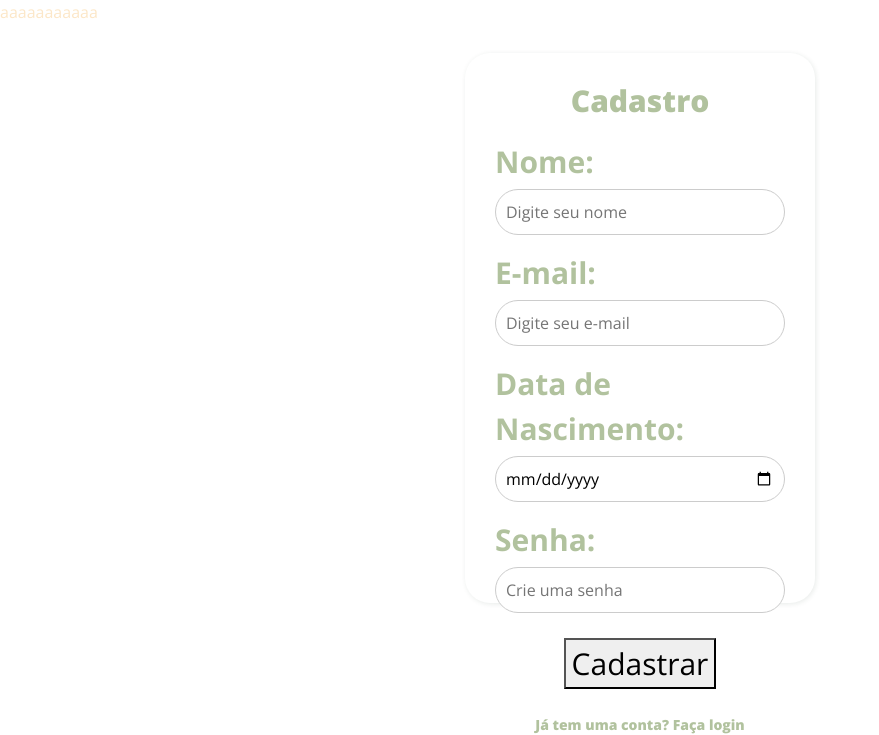
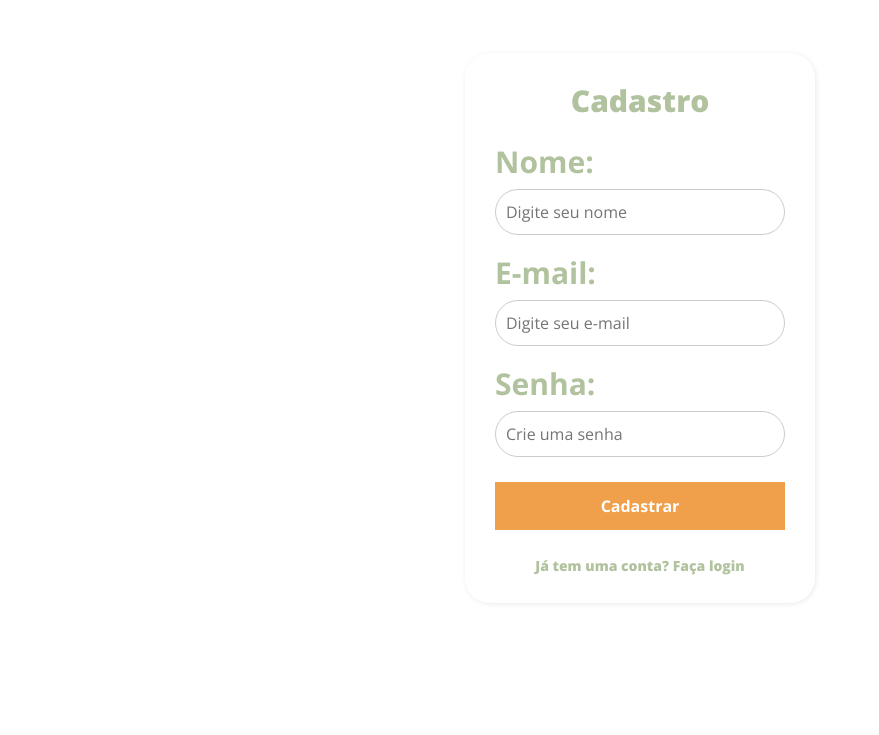
Before and after one commit to valdomg/Hotel_Eng, a Flask app: template templates/cadastroUsuario.html in a window 1280 px wide. Shown: the part 72-807 px from the top of the page, without its empty margins (0-879 px from the left). After the commit the page ends 676 px from the top, so only its background shows below. Run offline with Flask 3, Linux system fonts and the light colour scheme; the template is opened without the code that fills it, so the values that code supplies are empty; some libraries are stand-ins or nearby versions.

Commit message:
criação da rota de cadasro e correções css

```diff
--- a/app.py
+++ b/app.py
@@ -199,6 +199,36 @@ def logout():
 Rota de cadastro
 Paulo Braga
 '''
+@app.route("/cadastro", methods=["GET", "POST"])
+def cadastro():
+    if request.method == "GET":
+        return render_template("cadastroUsuario.html")
+
+    elif request.method == "POST":
+        nome = request.form['nome']
+        email = request.form['email']
+        senha = request.form['senha']
+
+        cursor = MYSQL_CONNECTION.cursor(dictionary=True)
+
+        # Verifica se o e-mail já está cadastrado
+        cursor.execute("SELECT * FROM users WHERE email = %s", (email,))
+        usuario_existente = cursor.fetchone()
+
+        if usuario_existente:
+            cursor.close()
+            return "Erro: Este e-mail já está cadastrado!"
+
+        # Inserindo novo usuário
+        query = "INSERT INTO users (nome, email, senha) VALUES (%s, %s, %s)"
+        cursor.execute(query, (nome, email, senha))
+
+        MYSQL_CONNECTION.commit()
+        cursor.close()
+
+        return redirect(url_for('login'))
+
+
 
 '''
 Rota de recuperação de senha
--- a/templates/cadastroUsuario.html
+++ b/templates/cadastroUsuario.html
@@ -14,6 +14,9 @@
 
   <!-- Importação do arquivo de estilos CSS personalizado -->
   <link rel="stylesheet" href="{{ url_for('static', filename='css/styles.css') }}">
+
+
+
 </head>
 
 <body>
@@ -74,20 +77,15 @@
           </div>
 
           <div class="item-form">
-            <label for="data_nascimento">Data de Nascimento:</label>
-            <input type="date" id="data_nascimento" name="data_nascimento" required>
-          </div>
-
-          <div class="item-form">
             <label for="senha">Senha:</label>
             <input type="password" id="senha" name="senha" required placeholder="Crie uma senha">
           </div>
 
           <div class="form-group-btn">
-            <button type="submit" class="btn-cadastro">Cadastrar</button>
+            <button type="submit" class="btn-login">Cadastrar</button>
           </div>
 
-          <a href="login.html">Já tem uma conta? Faça login</a>
+          <a href="/login">Já tem uma conta? Faça login</a>
         </form>
       </div>
     </section>
@@ -95,7 +93,6 @@
   </main>
 
   <footer>
-    aaaaaaaaaaa
   </footer>
 </body>
 
--- a/templates/login.html
+++ b/templates/login.html
@@ -77,7 +77,7 @@
                     <button type="submit" class="btn-login">Entrar</button>
                 </div>
 
-                <a href="">Não tem Cadastro? Crie um conta clicando aqui</a>
+                <a href="{{ url_for('cadastro') }}">Não tem Cadastro? Crie um conta clicando aqui</a>
                 <a href="{{ url_for('redefinir_senha' ) }}">Esqueceu a senha? Clique aqui</a>
             </form>
 
```
